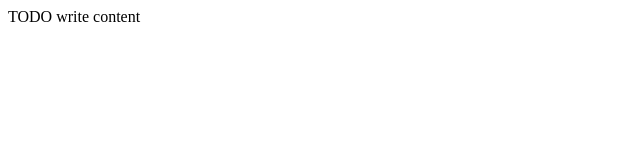
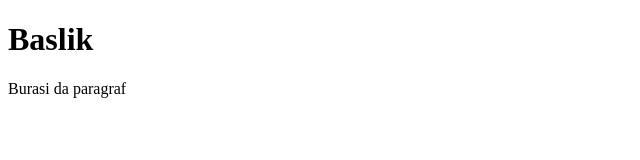
Before and after one commit to bugraoner/GitHubDenemeBrunch, a plain HTML site: page web/index.html in a window 1280 px wide. Shown: the whole page, without its empty margins (0-640 px from the left). Drawn offline with Linux system fonts and the light colour scheme.

Commit message:
duzenledim ben

```diff
--- a/web/index.html
+++ b/web/index.html
@@ -11,6 +11,7 @@ and open the template in the editor.
     <meta name="viewport" content="width=device-width, initial-scale=1.0">
 </head>
 <body>
-<div>TODO write content</div>
+    <h1> Baslik </h1>
+    <p> Burasi da paragraf </p>
 </body>
 </html>
```
